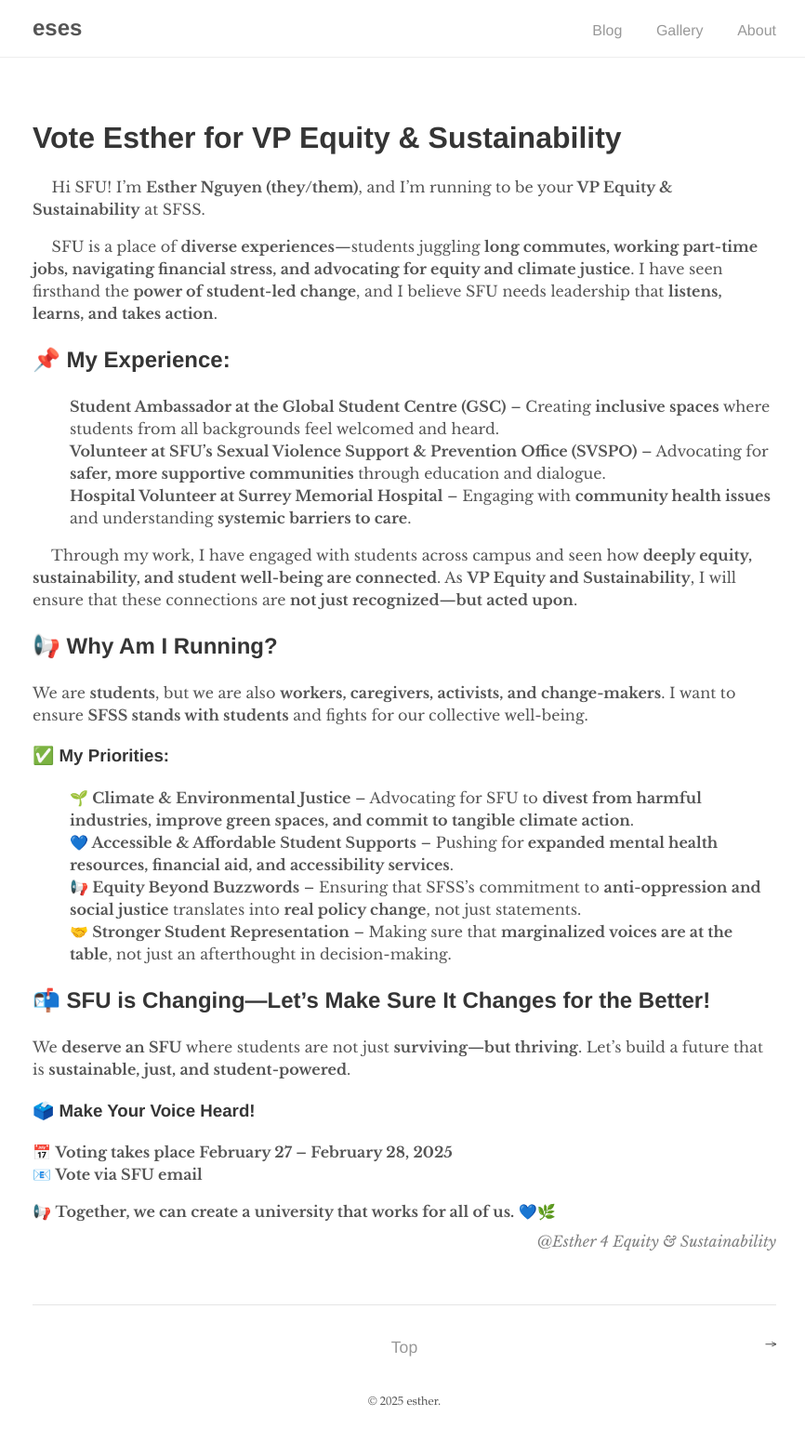
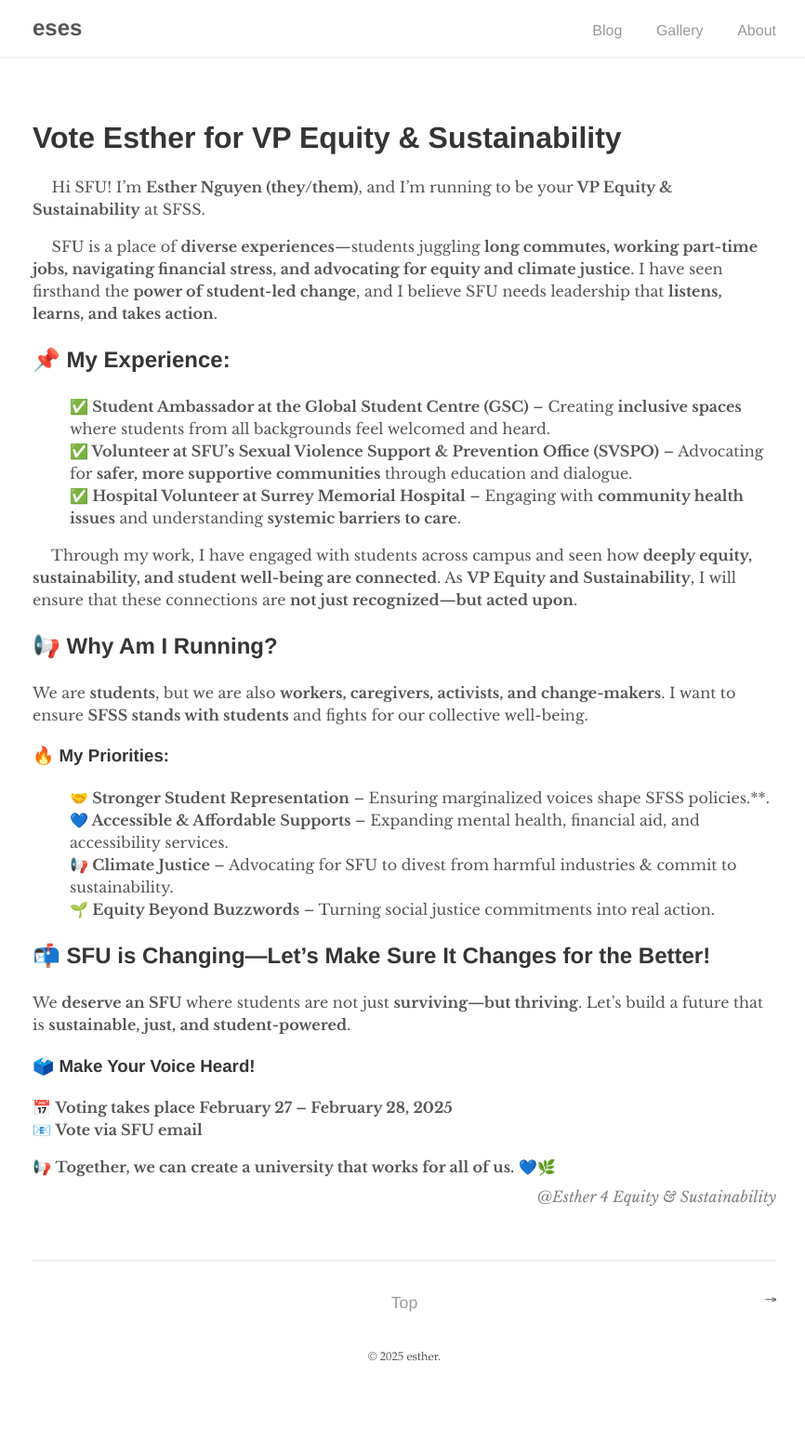
Before and after one commit to estorii/estorii.github.io, a Jekyll site: the page built from _posts/2024-03-07-vote-esther.md, in a window 1280 px wide. Shown: the whole page at 93% size, without its empty margins (205-1071 px from the left). Built offline with Jekyll 4.4.1, drawn with Linux system fonts in a browser that asks for light colours; comment, search, counter and statistics services are not loaded; after the commit the page ends 1503 px from its top, so only the background shows below that.

Commit message:
Update 2024-03-07-vote-esther.md

```diff
--- a/_posts/2024-03-07-vote-esther.md
+++ b/_posts/2024-03-07-vote-esther.md
@@ -22,9 +22,9 @@
 
 ## **📌 My Experience:**
 
-- **Student Ambassador at the Global Student Centre (GSC)** – Creating **inclusive spaces** where students from all backgrounds feel welcomed and heard.
-- **Volunteer at SFU’s Sexual Violence Support & Prevention Office (SVSPO)** – Advocating for **safer, more supportive communities** through education and dialogue.
-- **Hospital Volunteer at Surrey Memorial Hospital** – Engaging with **community health issues** and understanding **systemic barriers to care**.
+- **✅ Student Ambassador at the Global Student Centre (GSC)** – Creating **inclusive spaces** where students from all backgrounds feel welcomed and heard.
+- **✅ Volunteer at SFU’s Sexual Violence Support & Prevention Office (SVSPO)** – Advocating for **safer, more supportive communities** through education and dialogue.
+- **✅ Hospital Volunteer at Surrey Memorial Hospital** – Engaging with **community health issues** and understanding **systemic barriers to care**.
 
 &emsp; Through my work, I have engaged with students across campus and seen how **deeply equity, sustainability, and student well-being are connected**. As **VP Equity and Sustainability**, I will ensure that these connections are **not just recognized—but acted upon**.
 
@@ -32,12 +32,12 @@
 
 We are **students**, but we are also **workers, caregivers, activists, and change-makers**. I want to ensure **SFSS stands with students** and fights for our collective well-being.
 
-### **✅ My Priorities:**
+### **🔥 My Priorities:**
 
-- **🌱 Climate & Environmental Justice** – Advocating for SFU to **divest from harmful industries, improve green spaces, and commit to tangible climate action**.
-- **💙 Accessible & Affordable Student Supports** – Pushing for **expanded mental health resources, financial aid, and accessibility services**.
-- **📢 Equity Beyond Buzzwords** – Ensuring that SFSS’s commitment to **anti-oppression and social justice** translates into **real policy change**, not just statements.
-- **🤝 Stronger Student Representation** – Making sure that **marginalized voices are at the table**, not just an afterthought in decision-making.
+- **🤝 Stronger Student Representation** – Ensuring marginalized voices shape SFSS policies.**.
+- **💙 Accessible & Affordable Supports** – Expanding mental health, financial aid, and accessibility services.
+- **📢 Climate Justice**  – Advocating for SFU to divest from harmful industries & commit to sustainability.
+- **🌱 Equity Beyond Buzzwords** – Turning social justice commitments into real action.
 
 ## **📬 SFU is Changing—Let’s Make Sure It Changes for the Better!**
 
```
